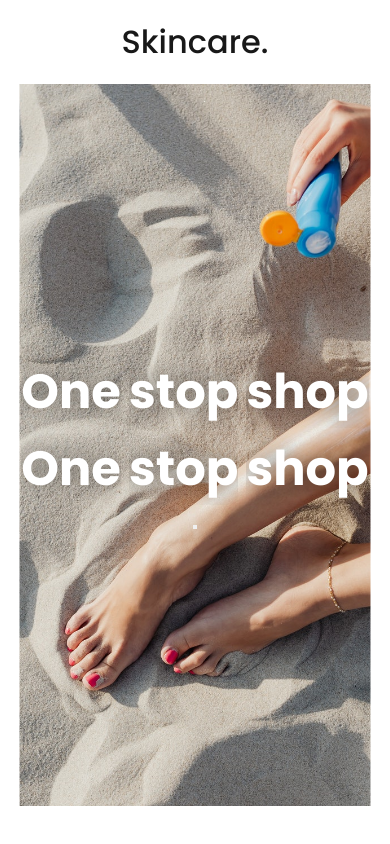
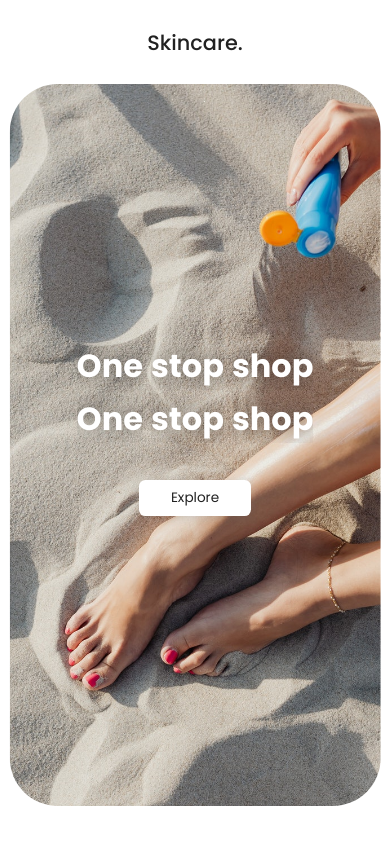
Before and after one commit to dominikjakobsze/Animations, a plain HTML site: page TextAnimate/index.html in a window 390 px wide. Drawn offline with nearby package versions, Linux system fonts and the light colour scheme.

Commit message:
mobile view

```diff
--- a/TextAnimate/index.html
+++ b/TextAnimate/index.html
@@ -11,9 +11,9 @@
     <link rel="stylesheet" href="./style.css">
 </head>
 <body>
-<nav class="nav-container">
+<div class="nav-container">
     <div class="nav"><h1>Skincare.</h1></div>
-</nav>
+</div>
 <section class="hero">
     <img class="hero-img" alt="img" src="./assets/hero.jpg"/>
     <div class="hero-cta">
@@ -28,7 +28,7 @@
             <h4><span>shop</span></h4>
         </div>
         <div class="hero-cta-button-container">
-            <button class="cta-button"></button>
+            <button class="cta-button">Explore</button>
         </div>
     </div>
 </section>
--- a/TextAnimate/style.css
+++ b/TextAnimate/style.css
@@ -29,13 +29,13 @@
         align-items: center;
         align-content: center;
         overflow: hidden;
-        padding: 1rem 1rem;
+        padding: 0.3rem 0.3rem;
 
         h1 {
-            font-size: 2rem;
+            font-size: 1.3rem;
             font-weight: 500;
             flex: 0 0 auto;
-            color: #181818;
+            color: #212121;
         }
     }
 }
@@ -58,18 +58,21 @@
         top: 0;
         left: 50%;
         transform: translate(-50%, 0);
-        width: 90%;
+        width: 95%;
         height: 95%;
+        max-height: 95%;
         object-fit: cover;
         object-position: center;
         z-index: 20;
+        border-radius: 3rem;
     }
 
     .hero-cta {
         position: relative;
         z-index: 30;
-        flex: 0 0 90%;
+        flex: 0 0 95%;
         height: 95%;
+        max-height: 95%;
         display: flex;
         flex-direction: row;
         flex-wrap: wrap;
@@ -77,18 +80,19 @@
         align-items: center;
         align-content: center;
         gap: 0.3rem;
+        overflow: hidden;
 
         .hero-cta--up, .hero-cta--down {
             flex: 0 0 100%;
             display: flex;
             flex-direction: row;
-            flex-wrap: wrap;
+            flex-wrap: nowrap;
             justify-content: center;
             align-items: center;
             align-content: center;
             color: white;
             gap: 0.5rem;
-            font-size: 3rem;
+            font-size: 2rem;
             text-shadow: rgba(0, 0, 0, 0.4) 0 0 20px;
 
             h4 {
@@ -103,8 +107,30 @@
             }
         }
 
+        .hero-cta-button-container {
+            flex: 0 0 100%;
+            display: flex;
+            flex-direction: row;
+            flex-wrap: wrap;
+            justify-content: center;
+            align-items: center;
+            align-content: center;
+            padding: 2rem 1rem;
+
+            .cta-button {
+                background-color: white;
+                border: 0;
+                padding: 0.5rem 2rem;
+                font-family: "Poppins", serif;
+                border-radius: 0.4rem;
+                color: #212121;
+                font-size: 0.85rem;
+                box-shadow: rgba(99, 99, 99, 0.2) 0 2px 8px 0;
+            }
+        }
     }
 }
+
 
 /* Małe ekrany (smartfony) */
 @media (min-width: 576px) {
@@ -113,7 +139,29 @@
 
 /* Średnie ekrany (tablety) */
 @media (min-width: 768px) {
-    /* Styl dla ekranów ≥768px */
+    .nav-container {
+        .nav {
+            padding: 1rem 1rem;
+
+            h1 {
+                font-size: 1.8rem;
+            }
+        }
+    }
+
+    .hero {
+        .hero-img {
+            width: 90%;
+        }
+
+        .hero-cta {
+            flex: 0 0 90%;
+
+            .hero-cta--up, .hero-cta--down {
+                font-size: 3rem;
+            }
+        }
+    }
 }
 
 /* Duże ekrany (laptopy) */
```
